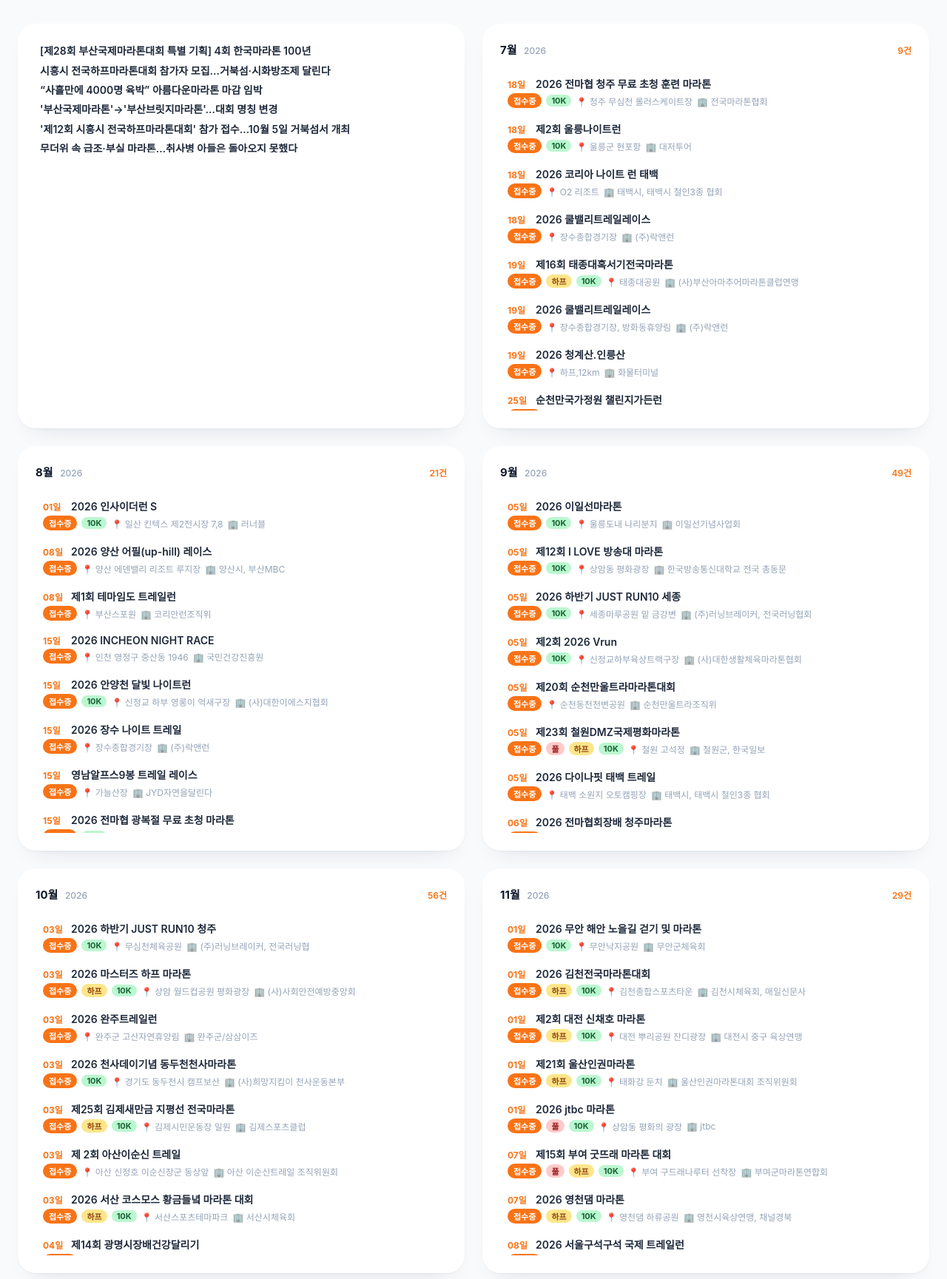
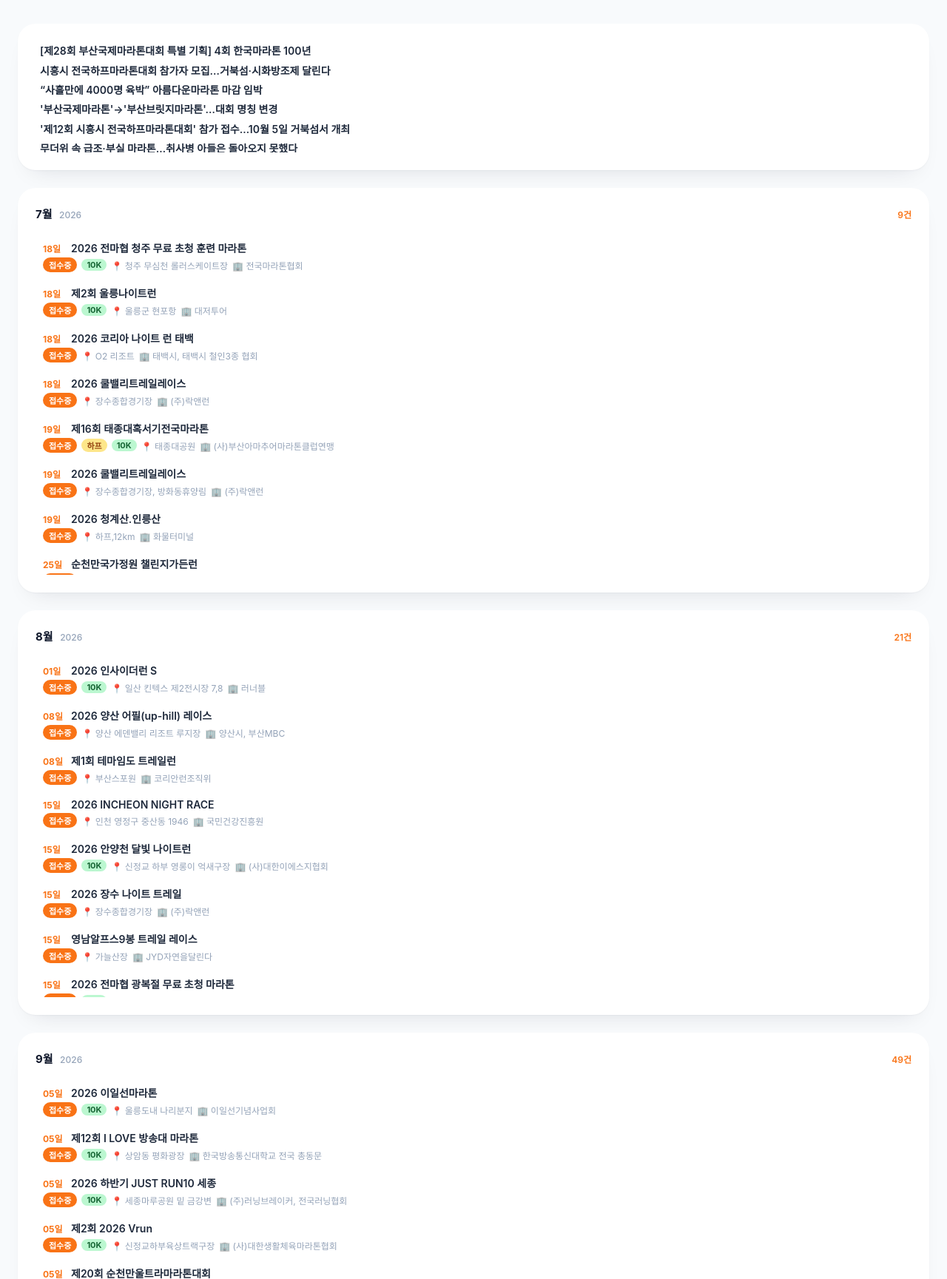
Before and after one commit to madokahill/marathon-schedule, a Flask app: page / in a window 1280 px wide. Shown: the part 249-1978 px from the top of the page at 74% size. Run offline with Flask 3, Linux system fonts and the light colour scheme; data comes from the database, SQL or seed files in the repository; some web fonts are replaced.

Commit message:
stack content boxes in a single column instead of side by side
Multi-column grid made each box narrower the wider the screen got.
Switched to a single always-full-width column so every box (news,
picks, month) gets the full container width, and dropped the now
redundant mobile grid override.

```diff
--- a/templates/index.html
+++ b/templates/index.html
@@ -54,7 +54,7 @@
     .news-row-title { font-size: 14px; font-weight: 600; color: #1e293b; line-height: 1.6; overflow-wrap: break-word; }
 
     /* 월별 박스 그리드 */
-    .month-grid { display: grid; grid-template-columns: repeat(auto-fill, minmax(440px, 1fr)); gap: 24px; }
+    .month-grid { display: grid; grid-template-columns: 1fr; gap: 24px; }
     .month-box {
       background: #fff;
       border-radius: 24px; padding: 24px;
@@ -117,7 +117,6 @@
 
     @media (max-width: 640px) {
       .hero-title { font-size: 2rem; }
-      .month-grid { grid-template-columns: 1fr; }
     }
   </style>
 </head>
```
